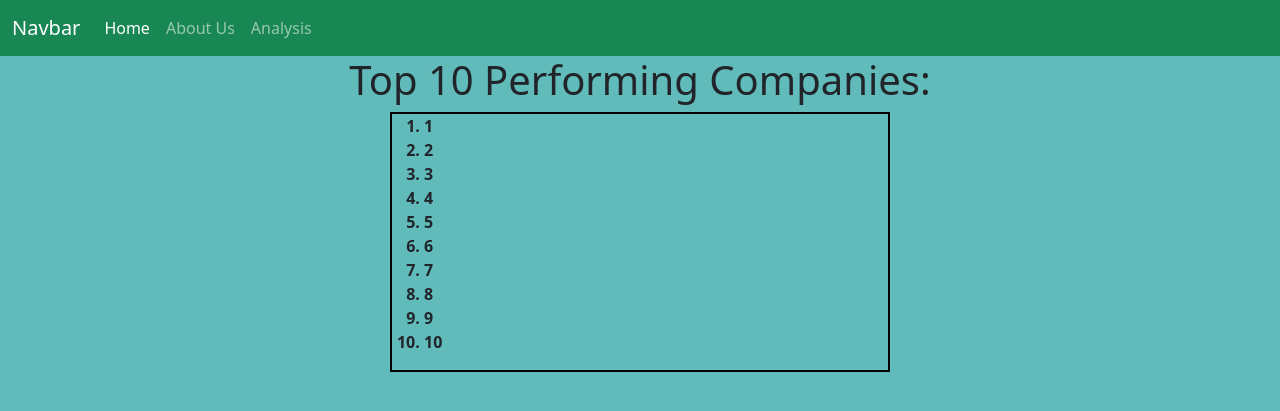
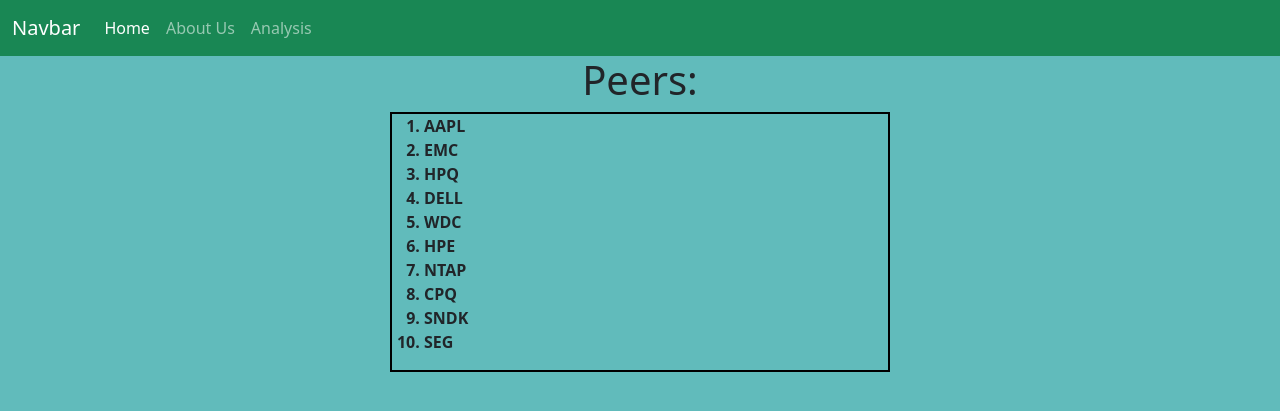
Before and after one commit to ArjunMehta01/stonks, a Flask app: page / in a window 1280 px wide. Shown: the top 411 px of the page. Run offline with Flask 2, Linux system fonts and the light colour scheme; parts of the project's set-up code (start-up, migrations or seed data) failed here and were passed over; some libraries are stand-ins or nearby versions.

Commit message:
list flask

```diff
--- a/backend/server.py
+++ b/backend/server.py
@@ -1,14 +1,26 @@
 from flask import Flask, render_template, request, url_for, redirect
 import Requests
 app = Flask(__name__)
+peers = [
+  "AAPL",
+  "EMC",
+  "HPQ",
+  "DELL",
+  "WDC",
+  "HPE",
+  "NTAP",
+  "CPQ",
+  "SNDK",
+  "SEG"
+]
 
 @app.route("/")
 def home():
-    return render_template('home.html') #ADD HTML
+    return render_template('home.html',peers=peers, length=len(peers)) #ADD HTML
 
 @app.route("/about")
 def about():
-    return render_template('about.html') #ADD HTML
+    return "<h1>About Page</h1>" #ADD HTML
 
 @app.route("/analysis", methods=["POST", "GET"])
 def analysis():
@@ -30,7 +42,7 @@
 
 @app.route("/analysis/<stocks>")
 def stonk(stocks):
-    return render_template('final.html')
+    return render_template('final.html', variable='12345', variable2='4523')
 
 
 if __name__ == "__main__":
--- a/backend/templates/home.html
+++ b/backend/templates/home.html
@@ -23,23 +23,15 @@
 </style>
 <html>
     <head>
-        <h1>Top 10 Performing Companies:</h1>
+        <h1>Peers:</h1>
     </head>
     <body>
         <div class="box">
             <strong>
                 <ol>
-                    <li>1</li>
-                    <li>2</li>
-                    <li>3</li>
-                    <li>4</li>
-                    <li>5</li>
-                    <li>6</li>
-                    <li>7</li>
-                    <li>8</li>
-                    <li>9</li>
-                    <li>10</li>
-                </ol>
+                    {%for i in range(0, length)%}
+                        <li>{{peers[i]}}</li>
+                    {%endfor%}
             </strong>
         </div>
     </body>
```
Also changed, not shown: backend/templates/final.html (+9 -0 lines).
